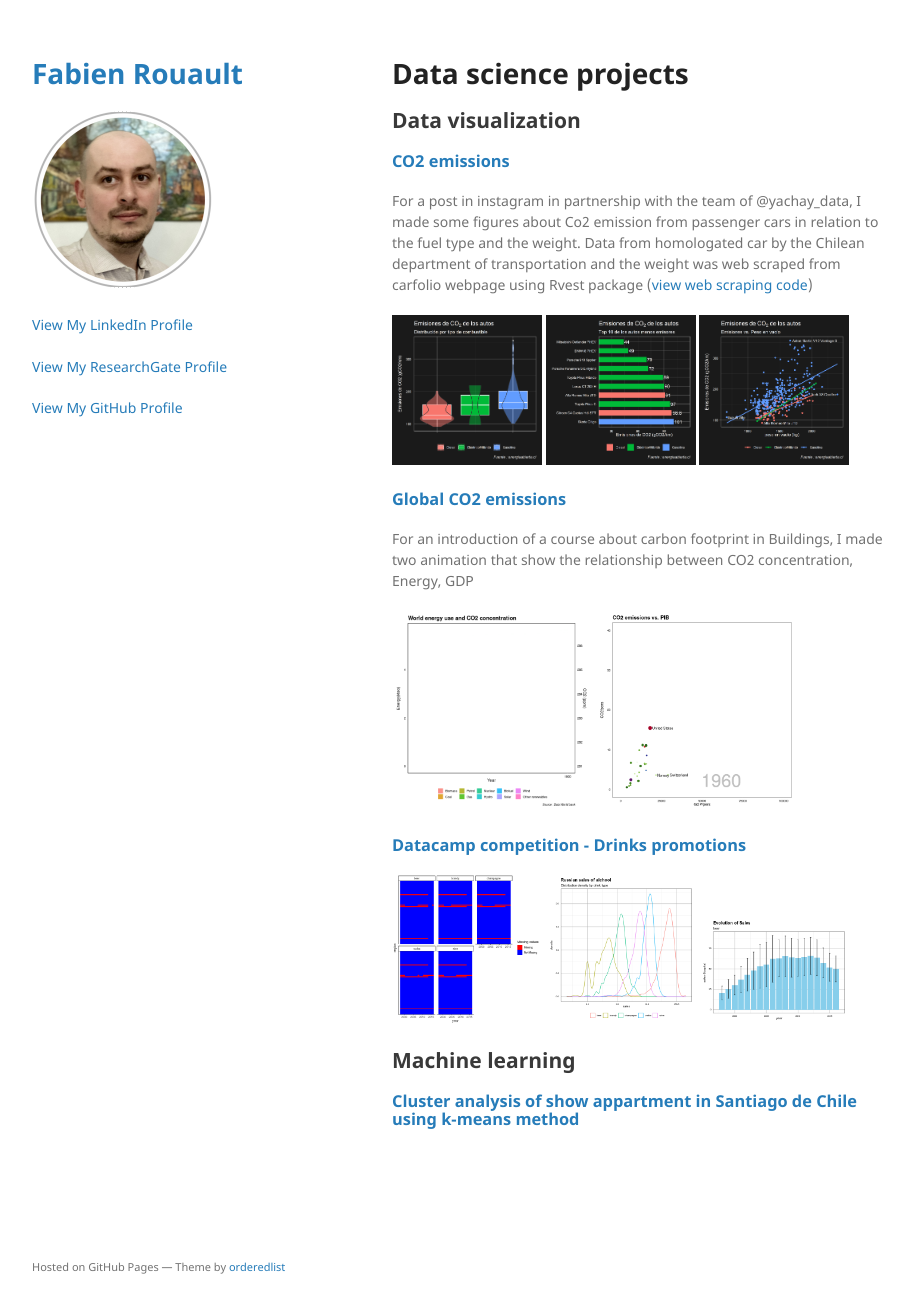
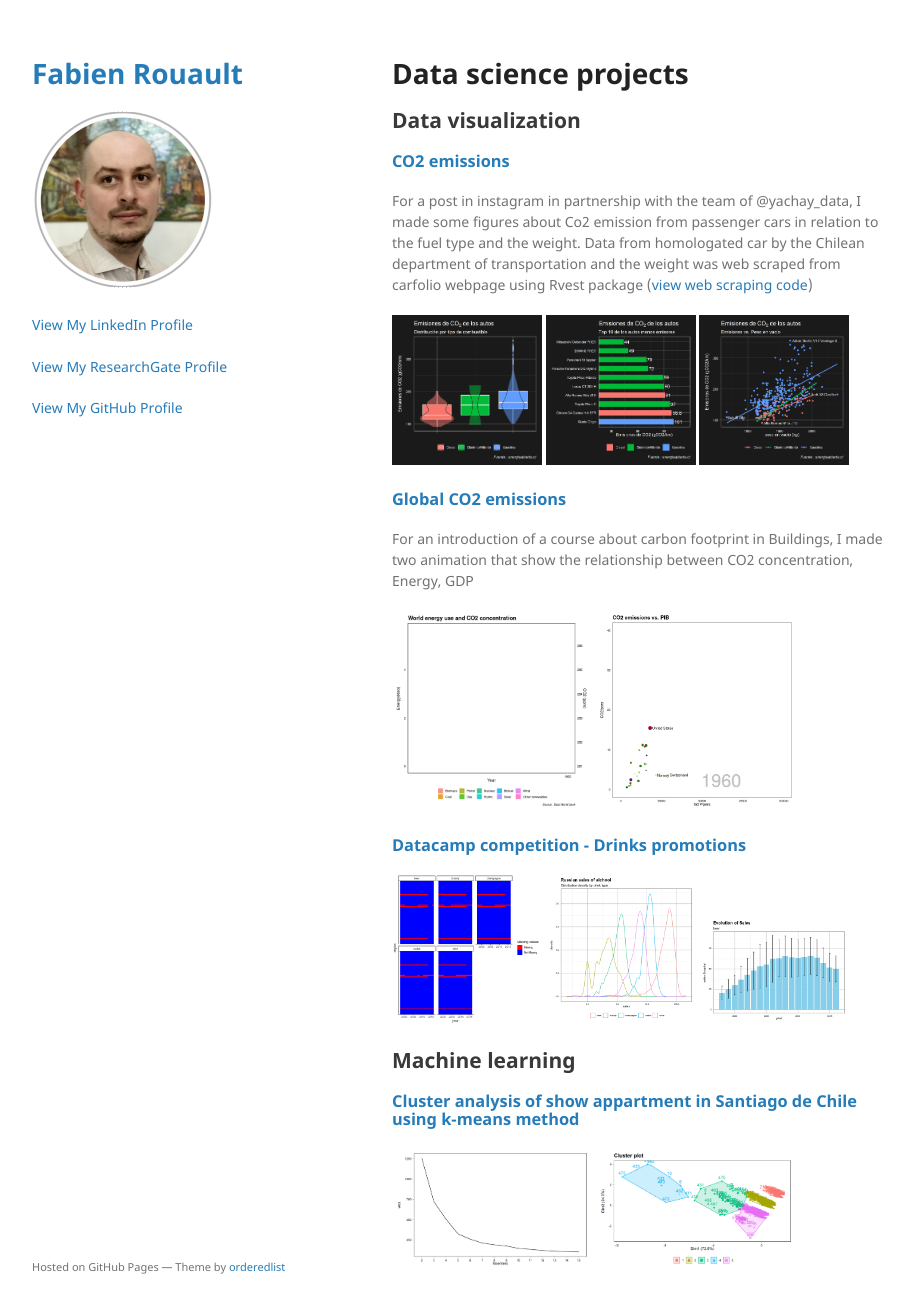
Before and after one commit to fabienrouault/fabienrouault.github.io, a Jekyll site: the page built from index.md, in a window 1280 px wide and 1346 px high. Shown: the top 1313 px of the window, without its empty margins (178-1091 px from the left). Built offline with Jekyll 4.4.1, drawn with Linux system fonts in a browser that asks for light colours; our own code applies the rules of GitHub Pages for plain Markdown files.

Commit message:
Update index.md

```diff
--- a/index.md
+++ b/index.md
@@ -25,3 +25,4 @@ For an introduction of a course about carbon footprint in Buildings, I made two
 ## Machine learning
 
 ### [Cluster analysis of show appartment in Santiago de Chile using k-means method](https://rpubs.com/fabrouault/deptosSantiago)
+<img src="./assets/img/img_Cluster/elbow.png" width="200"/> <img src="./assets/img/img_Cluster/cluster.png " width="200"/>
```
